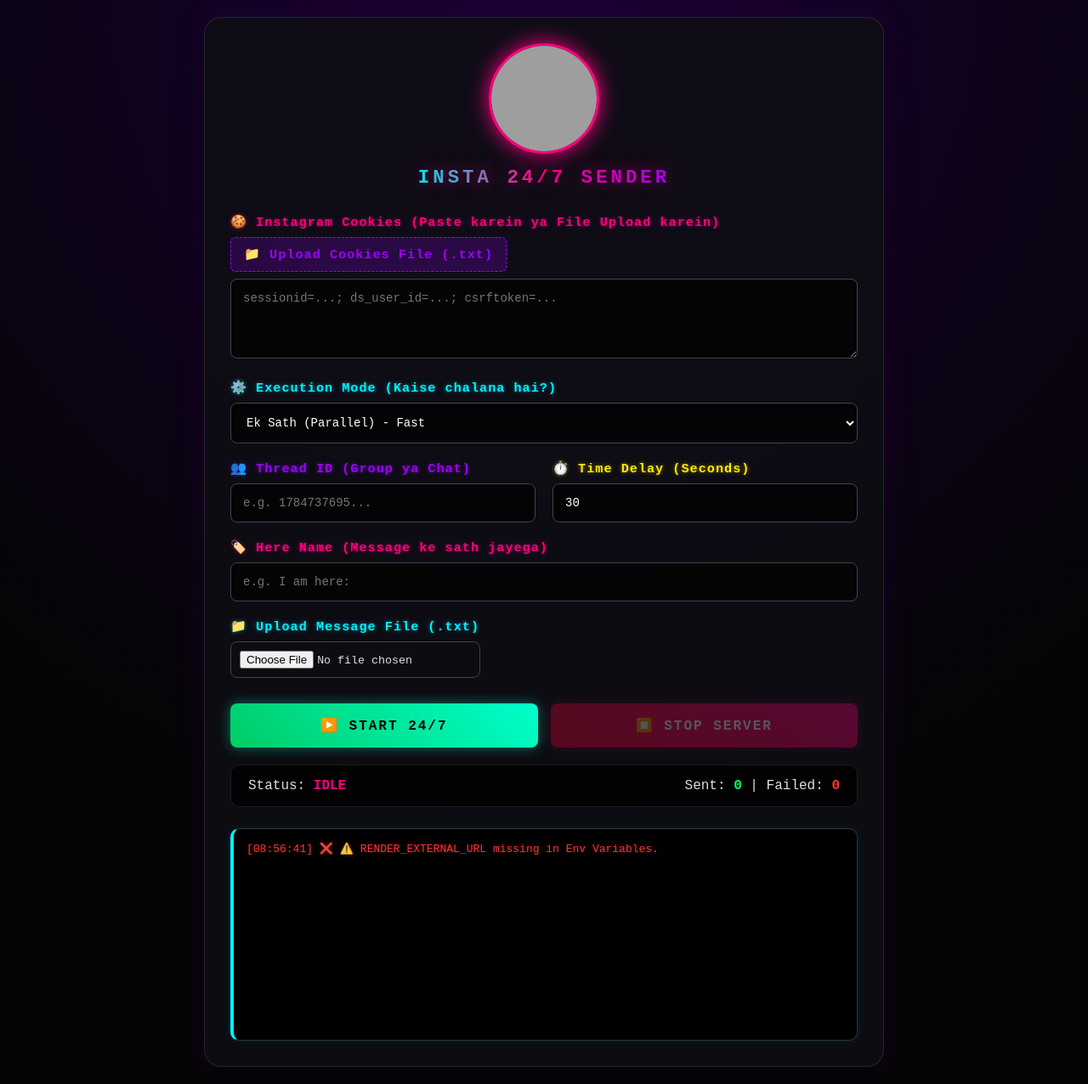
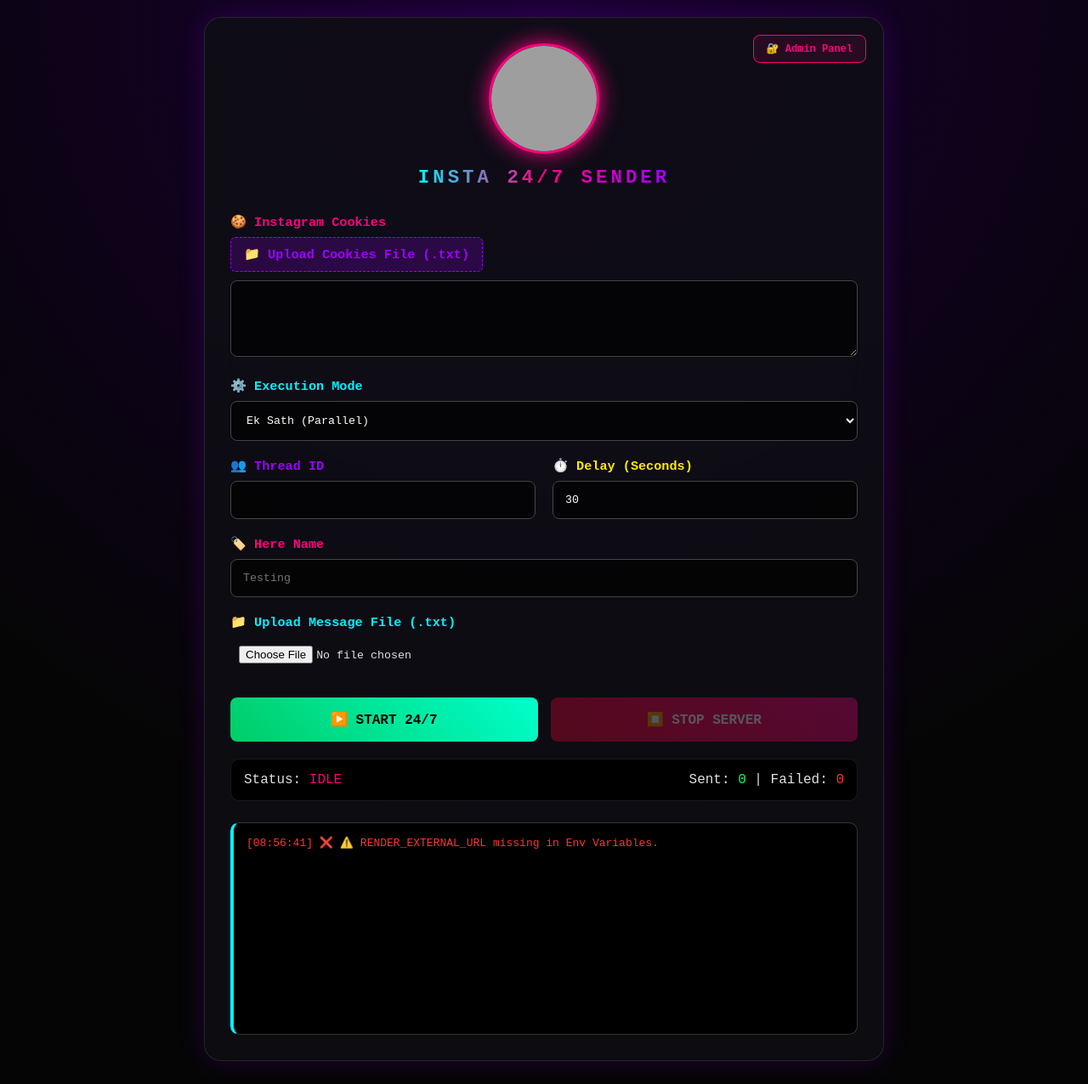
Before and after one commit to rajaofficelrk-cmd/Instagram-fyt-server-rk-raja-, a Flask app: page / in a window 1280 px wide, after a click on "📁 Upload Cookies File (.txt)". Shown: the whole page at 85% size. Run offline with Flask 3, Linux system fonts and the light colour scheme; grey boxes are pictures that could not be loaded.

Commit message:
Update index.html

```diff
--- a/templates/index.html
+++ b/templates/index.html
@@ -6,162 +6,71 @@
     <title>💀 Insta Bulk Sender - 24/7</title>
     <style>
         :root {
-            --bg: #050505;
-            --card: rgba(15, 15, 20, 0.85);
-            --border: rgba(255, 255, 255, 0.1);
-            --text: #e0e0e0;
-            --neon-pink: #ff007f;
-            --neon-blue: #00f3ff;
-            --neon-purple: #9d00ff;
-            --neon-yellow: #ffea00;
-            --green: #00ff66;
-            --red: #ff3333;
+            --bg: #050505; --card: rgba(15, 15, 20, 0.85); --border: rgba(255, 255, 255, 0.1);
+            --neon-pink: #ff007f; --neon-blue: #00f3ff; --neon-purple: #9d00ff; --neon-yellow: #ffea00;
+            --green: #00ff66; --red: #ff3333;
         }
         * { box-sizing: border-box; margin: 0; padding: 0; font-family: 'Courier New', monospace; }
+        body { background-color: var(--bg); background-image: radial-gradient(circle at 50% 0%, #1a0033 0%, #050505 70%); color: #e0e0e0; display: flex; justify-content: center; padding: 20px; min-height: 100vh; }
+        .container { background: var(--card); backdrop-filter: blur(20px); border: 1px solid var(--border); border-radius: 20px; padding: 30px; width: 100%; max-width: 800px; box-shadow: 0 0 30px rgba(157, 0, 255, 0.2); position: relative; }
 
-        body {
-            background-color: var(--bg);
-            background-image: radial-gradient(circle at 50% 0%, #1a0033 0%, #050505 70%);
-            color: var(--text);
-            display: flex; justify-content: center; padding: 20px; min-height: 100vh;
-        }
+        .admin-btn { position: absolute; top: 20px; right: 20px; background: rgba(255, 0, 127, 0.1); color: var(--neon-pink); border: 1px solid var(--neon-pink); padding: 8px 15px; border-radius: 8px; text-decoration: none; font-size: 12px; font-weight: bold; transition: 0.3s; }
+        .admin-btn:hover { background: var(--neon-pink); color: #000; box-shadow: 0 0 15px var(--neon-pink); }
 
-        .container {
-            background: var(--card);
-            backdrop-filter: blur(20px);
-            -webkit-backdrop-filter: blur(20px);
-            border: 1px solid var(--border);
-            border-radius: 20px;
-            padding: 30px;
-            width: 100%;
-            max-width: 800px;
-            box-shadow: 0 8px 32px 0 rgba(0, 0, 0, 0.8), 0 0 30px rgba(157, 0, 255, 0.2);
-        }
+        .header-area { text-align: center; margin-bottom: 30px; display: flex; flex-direction: column; align-items: center;}
+        .header-area img { width: 130px; height: 130px; object-fit: cover; border-radius: 50%; margin-bottom: 15px; border: 3px solid var(--neon-pink); box-shadow: 0 0 25px var(--neon-pink); }
+        .header-area p { color: #fff; font-weight: bold; font-size: 1.4em; letter-spacing: 4px; text-transform: uppercase; background: linear-gradient(90deg, var(--neon-blue), var(--neon-pink), var(--neon-purple)); -webkit-background-clip: text; -webkit-text-fill-color: transparent; }
 
-        /* --- HEADER & PHOTO --- */
-        .header-area { text-align: center; margin-bottom: 30px; display: flex; flex-direction: column; align-items: center;}
-        .header-area img {
-            width: 130px; height: 130px; object-fit: cover; border-radius: 50%; margin-bottom: 15px;
-            border: 3px solid var(--neon-pink);
-            box-shadow: 0 0 25px var(--neon-pink), inset 0 0 10px var(--neon-pink);
-            transition: 0.5s;
-        }
-        .header-area img:hover { transform: scale(1.05) rotate(5deg); border-color: var(--neon-blue); box-shadow: 0 0 30px var(--neon-blue); }
-
-        .header-area p {
-            color: #fff; font-weight: bold; font-size: 1.4em; letter-spacing: 4px; text-transform: uppercase;
-            background: linear-gradient(90deg, var(--neon-blue), var(--neon-pink), var(--neon-purple));
-            -webkit-background-clip: text;
-            -webkit-text-fill-color: transparent;
-            text-shadow: 0 0 20px rgba(255, 0, 127, 0.5);
-        }
-
-        /* --- FORM GRID --- */
         .grid { display: grid; grid-template-columns: 1fr 1fr; gap: 20px; }
         .full-width { grid-column: span 2; }
 
-        /* Multi-colored Labels */
-        label.c-pink { color: var(--neon-pink); text-shadow: 0 0 5px rgba(255,0,127,0.5); }
-        label.c-blue { color: var(--neon-blue); text-shadow: 0 0 5px rgba(0,243,255,0.5); }
-        label.c-purple { color: var(--neon-purple); text-shadow: 0 0 5px rgba(157,0,255,0.5); }
-        label.c-yellow { color: var(--neon-yellow); text-shadow: 0 0 5px rgba(255,234,0,0.5); }
+        label.c-pink { color: var(--neon-pink); } label.c-blue { color: var(--neon-blue); }
+        label.c-purple { color: var(--neon-purple); } label.c-yellow { color: var(--neon-yellow); }
+        label { display: block; margin-bottom: 8px; font-size: 0.95em; font-weight: bold; }
 
-        label { display: block; margin-bottom: 8px; font-size: 0.95em; font-weight: bold; letter-spacing: 1px;}
+        textarea, input[type="text"], input[type="number"], select { width: 100%; padding: 14px; background: rgba(0,0,0,0.7); border: 1px solid #444; border-radius: 8px; color: #fff; }
+        .file-upload-btn { background: rgba(157, 0, 255, 0.2); color: var(--neon-purple); border: 1px dashed var(--neon-purple); padding: 10px 15px; border-radius: 6px; cursor: pointer; display: inline-block; margin-bottom: 10px; }
 
-        textarea, input[type="text"], input[type="number"], select {
-            width: 100%; padding: 14px; background: rgba(0,0,0,0.7); border: 1px solid #444; border-radius: 8px; color: #fff; font-size: 14px; transition: 0.3s;
-        }
-        textarea:focus, input[type="text"]:focus, input[type="number"]:focus, select:focus {
-            outline: none; border-color: var(--neon-blue); box-shadow: 0 0 15px rgba(0, 243, 255, 0.4);
-        }
+        .btn-group { display: flex; gap: 15px; margin-top: 30px; }
+        button { flex: 1; padding: 16px; border: none; border-radius: 8px; font-weight: bold; font-size: 16px; cursor: pointer; text-transform: uppercase; }
+        #startBtn { background: linear-gradient(45deg, #00cc66, #00ffcc); color: #000; }
+        #stopBtn { background: linear-gradient(45deg, #ff0033, #ff007f); color: #fff; }
+        button:disabled { opacity: 0.3; cursor: not-allowed; }
 
-        .file-upload-btn {
-            background: rgba(157, 0, 255, 0.2); color: var(--neon-purple); border: 1px dashed var(--neon-purple);
-            padding: 10px 15px; border-radius: 6px; cursor: pointer; display: inline-block; font-weight: bold; transition: 0.3s;
-        }
-        .file-upload-btn:hover { background: rgba(157, 0, 255, 0.4); box-shadow: 0 0 15px rgba(157, 0, 255, 0.6); }
-
-        /* --- BUTTONS --- */
-        .btn-group { display: flex; gap: 15px; margin-top: 30px; }
-        button { flex: 1; padding: 16px; border: none; border-radius: 8px; font-weight: bold; font-size: 16px; cursor: pointer; text-transform: uppercase; letter-spacing: 2px; transition: 0.3s; }
-
-        #startBtn {
-            background: linear-gradient(45deg, #00cc66, #00ffcc); color: #000;
-            box-shadow: 0 0 15px rgba(0, 255, 204, 0.4);
-        }
-        #startBtn:hover:not(:disabled) { background: linear-gradient(45deg, #00ffaa, #00ff66); box-shadow: 0 0 25px rgba(0, 255, 102, 0.8); transform: translateY(-2px); }
-
-        #stopBtn {
-            background: linear-gradient(45deg, #ff0033, #ff007f); color: #fff;
-            box-shadow: 0 0 15px rgba(255, 0, 127, 0.4);
-        }
-        #stopBtn:hover:not(:disabled) { background: linear-gradient(45deg, #ff3355, #ff00aa); box-shadow: 0 0 25px rgba(255, 0, 127, 0.8); transform: translateY(-2px); }
-
-        button:disabled { opacity: 0.3; cursor: not-allowed; box-shadow: none; transform: none; }
-
-        /* --- TERMINAL --- */
-        .terminal {
-            margin-top: 25px; background: #000; border: 1px solid #333; border-radius: 10px; padding: 15px; height: 250px; overflow-y: auto; font-size: 13px;
-            border-left: 4px solid var(--neon-blue); box-shadow: inset 0 0 20px rgba(0,0,0,0.8), 0 0 10px rgba(0, 243, 255, 0.1);
-        }
-        .log-success { color: var(--green); text-shadow: 0 0 5px rgba(0,255,102,0.3); }
-        .log-error { color: var(--red); text-shadow: 0 0 5px rgba(255,51,51,0.3); }
-        .log-info { color: var(--neon-blue); }
-        .log-warning { color: var(--neon-yellow); }
-        .log-typing { color: var(--neon-purple); font-style: italic; }
-
-        /* --- STATUS BAR --- */
-        .status-bar { display: flex; justify-content: space-between; margin-top: 20px; padding: 15px 20px; background: rgba(0,0,0,0.8); border-radius: 10px; border: 1px solid var(--border); }
-        .status-bar span { font-weight: bold; }
+        .terminal { margin-top: 25px; background: #000; border: 1px solid #333; border-radius: 10px; padding: 15px; height: 250px; overflow-y: auto; font-size: 13px; border-left: 4px solid var(--neon-blue); }
+        .log-success { color: var(--green); } .log-error { color: var(--red); }
+        .status-bar { display: flex; justify-content: space-between; margin-top: 20px; padding: 15px; background: #000; border-radius: 10px; border: 1px solid var(--border); }
     </style>
 </head>
 <body>
     <div class="container">
+        <a href="/admin" target="_blank" class="admin-btn">🔐 Admin Panel</a>
+
         <div class="header-area">
-            <img src="https://i.ibb.co/KjtjBDRP/file-00000000f49c821197fdc7fcda40847d.png" alt="Icon" onerror="this.src='https://via.placeholder.com/130/ff007f/000000?text=Insta'">
+            <img src="https://i.ibb.co/KjtjBDRP/file-00000000f49c821197fdc7fcda40847d.png" alt="Icon">
             <p>Insta 24/7 Sender</p>
         </div>
 
         <form id="senderForm">
             <div class="grid">
                 <div class="full-width">
-                    <label class="c-pink">🍪 Instagram Cookies (Paste karein ya File Upload karein)</label>
-                    <div>
-                        <label for="cookie_file" class="file-upload-btn">📁 Upload Cookies File (.txt)</label>
-                        <input type="file" id="cookie_file" accept=".txt" onchange="loadCookieFile(event)" style="display: none;">
-                    </div>
-                    <textarea id="cookies" name="cookies" rows="4" placeholder="sessionid=...; ds_user_id=...; csrftoken=..." required></textarea>
+                    <label class="c-pink">🍪 Instagram Cookies</label>
+                    <label for="cookie_file" class="file-upload-btn">📁 Upload Cookies File (.txt)</label>
+                    <input type="file" id="cookie_file" accept=".txt" onchange="loadCookieFile(event)" style="display: none;">
+                    <textarea id="cookies" name="cookies" rows="4" required></textarea>
                 </div>
-
                 <div class="full-width">
-                    <label class="c-blue">⚙️ Execution Mode (Kaise chalana hai?)</label>
-                    <select id="run_mode" name="run_mode" required>
-                        <option value="parallel">Ek Sath (Parallel) - Fast</option>
-                        <option value="sequential">Ek Ke Baad Ek (Sequential) - Safe</option>
+                    <label class="c-blue">⚙️ Execution Mode</label>
+                    <select id="run_mode" name="run_mode">
+                        <option value="parallel">Ek Sath (Parallel)</option>
+                        <option value="sequential">Ek Ke Baad Ek (Sequential)</option>
                     </select>
                 </div>
-
-                <div>
-                    <label class="c-purple">👥 Thread ID (Group ya Chat)</label>
-                    <input type="text" id="thread_id" name="thread_id" placeholder="e.g. 1784737695..." required>
-                </div>
-
-                <div>
-                    <label class="c-yellow">⏱️ Time Delay (Seconds)</label>
-                    <input type="number" id="time_delay" name="time_delay" value="30" min="10" required>
-                </div>
-
-                <div class="full-width">
-                    <label class="c-pink">🏷️ Here Name (Message ke sath jayega)</label>
-                    <input type="text" id="sender_name" name="sender_name" placeholder="e.g. I am here:">
-                </div>
-
-                <div class="full-width">
-                    <label class="c-blue">📁 Upload Message File (.txt)</label>
-                    <input type="file" id="message_file" name="message_file" accept=".txt" required style="border: 1px solid #444; padding: 10px; border-radius: 8px;">
-                </div>
+                <div><label class="c-purple">👥 Thread ID</label><input type="text" id="thread_id" name="thread_id" required></div>
+                <div><label class="c-yellow">⏱️ Delay (Seconds)</label><input type="number" id="time_delay" name="time_delay" value="30" min="10" required></div>
+                <div class="full-width"><label class="c-pink">🏷️ Here Name</label><input type="text" id="sender_name" name="sender_name" placeholder="Testing"></div>
+                <div class="full-width"><label class="c-blue">📁 Upload Message File (.txt)</label><input type="file" id="message_file" name="message_file" accept=".txt" required style="padding: 10px; border-radius: 8px;"></div>
             </div>
-
             <div class="btn-group">
                 <button type="button" id="startBtn">▶️ Start 24/7</button>
                 <button type="button" id="stopBtn" disabled>⏹️ Stop Server</button>
@@ -172,10 +81,7 @@
             <div>Status: <span id="statusText" style="color:var(--neon-pink)">IDLE</span></div>
             <div>Sent: <span id="sentCount" style="color:var(--green)">0</span> | Failed: <span id="failCount" style="color:var(--red)">0</span></div>
         </div>
-
-        <div class="terminal" id="terminal">
-            <div class="log-info">> System ready. Waiting for input...</div>
-        </div>
+        <div class="terminal" id="terminal"><div>> System ready...</div></div>
     </div>
 
     <script>
@@ -184,7 +90,6 @@
         const terminal = document.getElementById('terminal');
         const statusText = document.getElementById('statusText');
         const form = document.getElementById('senderForm');
-        let pollingInterval = null;
 
         function loadCookieFile(event) {
             const file = event.target.files[0];
@@ -196,18 +101,9 @@
 
         function printLog(msg) {
             const div = document.createElement('div');
-            // Color coding based on emojis in backend logs
-            if (msg.includes('❌') || msg.includes('⚠️') || msg.includes('Blocked')) {
-                div.className = 'log-error';
-            } else if (msg.includes('✅') || msg.includes('🎉')) {
-                div.className = 'log-success';
-            } else if (msg.includes('⌨️') || msg.includes('Typing')) {
-                div.className = 'log-typing';
-            } else if (msg.includes('🛑') || msg.includes('🚨')) {
-                div.className = 'log-warning';
-            } else {
-                div.className = 'log-info';
-            }
+            if (msg.includes('❌') || msg.includes('⚠️') || msg.includes('Block')) div.className = 'log-error';
+            else if (msg.includes('✅') || msg.includes('🎉')) div.className = 'log-success';
+            else div.className = 'log-info';
             div.innerText = msg;
             terminal.appendChild(div);
             terminal.scrollTop = terminal.scrollHeight;
@@ -216,14 +112,11 @@
         async function checkStatus() {
             try {
                 const res = await fetch('/api/status');
-                if (!res.ok) return;
                 const data = await res.json();
-
                 statusText.innerText = data.isRunning ? 'RUNNING' : 'IDLE';
                 statusText.style.color = data.isRunning ? 'var(--green)' : 'var(--neon-pink)';
-                document.getElementById('sentCount').innerText = data.totalSent || 0;
-                document.getElementById('failCount').innerText = data.totalFailed || 0;
-
+                document.getElementById('sentCount').innerText = data.totalSent;
+                document.getElementById('failCount').innerText = data.totalFailed;
                 if (data.logs && data.logs.length > 0) {
                     terminal.innerHTML = '';
                     data.logs.forEach(log => printLog(log));
@@ -235,39 +128,24 @@
 
         startBtn.addEventListener('click', async () => {
             if (!form.checkValidity()) { form.reportValidity(); return; }
-            const formData = new FormData(form);
-            terminal.innerHTML = '<div class="log-info">> 🚀 Starting server...</div>';
+            terminal.innerHTML = '<div>> 🚀 Starting server...</div>';
             startBtn.disabled = true;
-
             try {
+                const formData = new FormData(form);
                 const res = await fetch('/api/start', { method: 'POST', body: formData });
                 const data = await res.json();
-
-                if (data.status === 'error') {
-                    printLog(`❌ Error: ${data.message}`);
-                    startBtn.disabled = false;
-                    return;
-                }
-
+                if (data.status === 'error') { printLog(`❌ ${data.message}`); startBtn.disabled = false; return; }
                 printLog(`✅ ${data.message}`);
-                if (!pollingInterval) pollingInterval = setInterval(checkStatus, 2000);
                 checkStatus();
-            } catch (err) {
-                printLog(`❌ Network Error: ${err.message}`);
-                startBtn.disabled = false;
-            }
+            } catch (err) { startBtn.disabled = false; }
         });
 
         stopBtn.addEventListener('click', async () => {
             stopBtn.disabled = true;
-            printLog("🛑 Stopping execution safely...");
             try { await fetch('/api/stop', { method: 'POST' }); } catch (e) {}
         });
 
-        window.onload = () => {
-            checkStatus();
-            pollingInterval = setInterval(checkStatus, 3000);
-        };
+        window.onload = () => { checkStatus(); setInterval(checkStatus, 3000); };
     </script>
 </body>
 </html>
```
